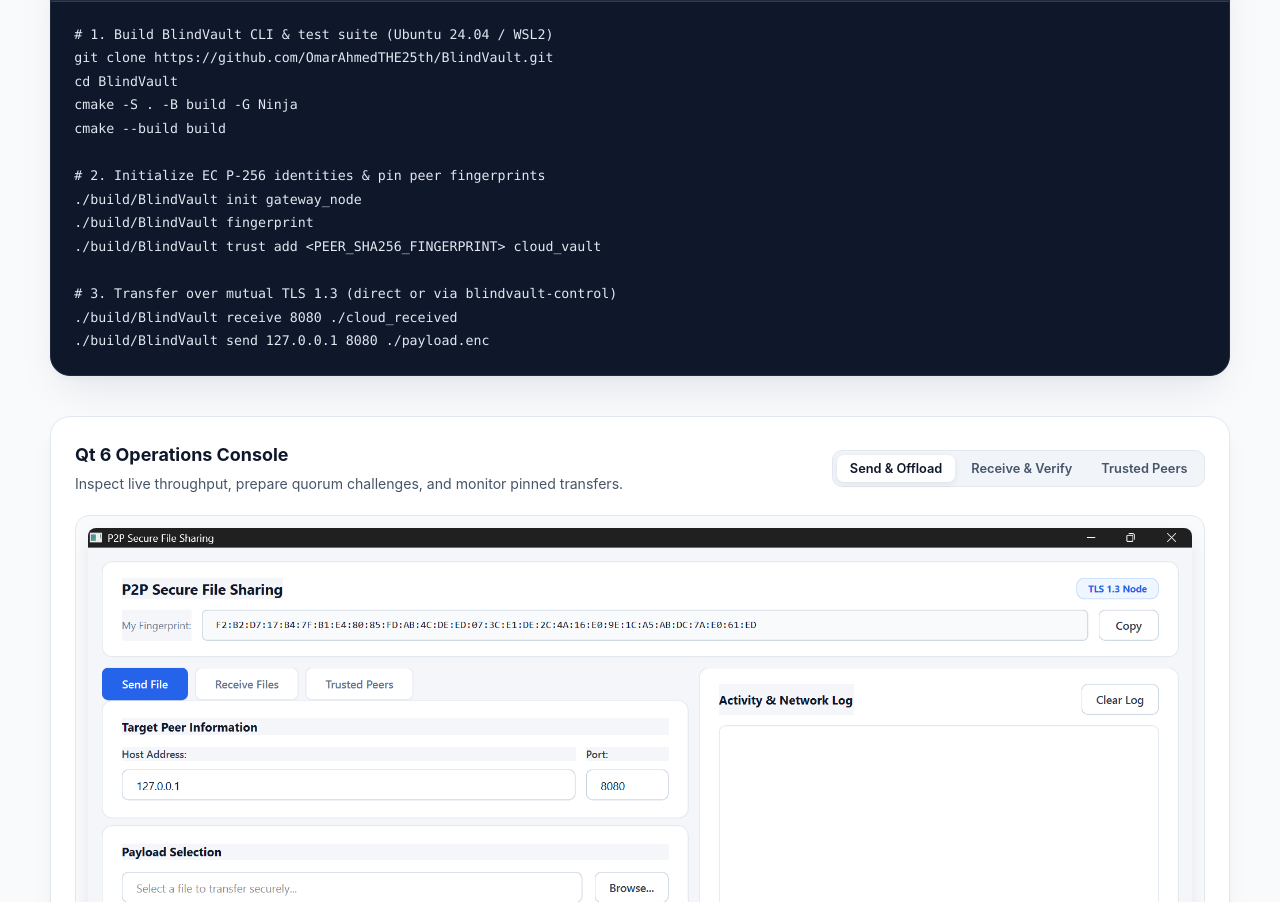
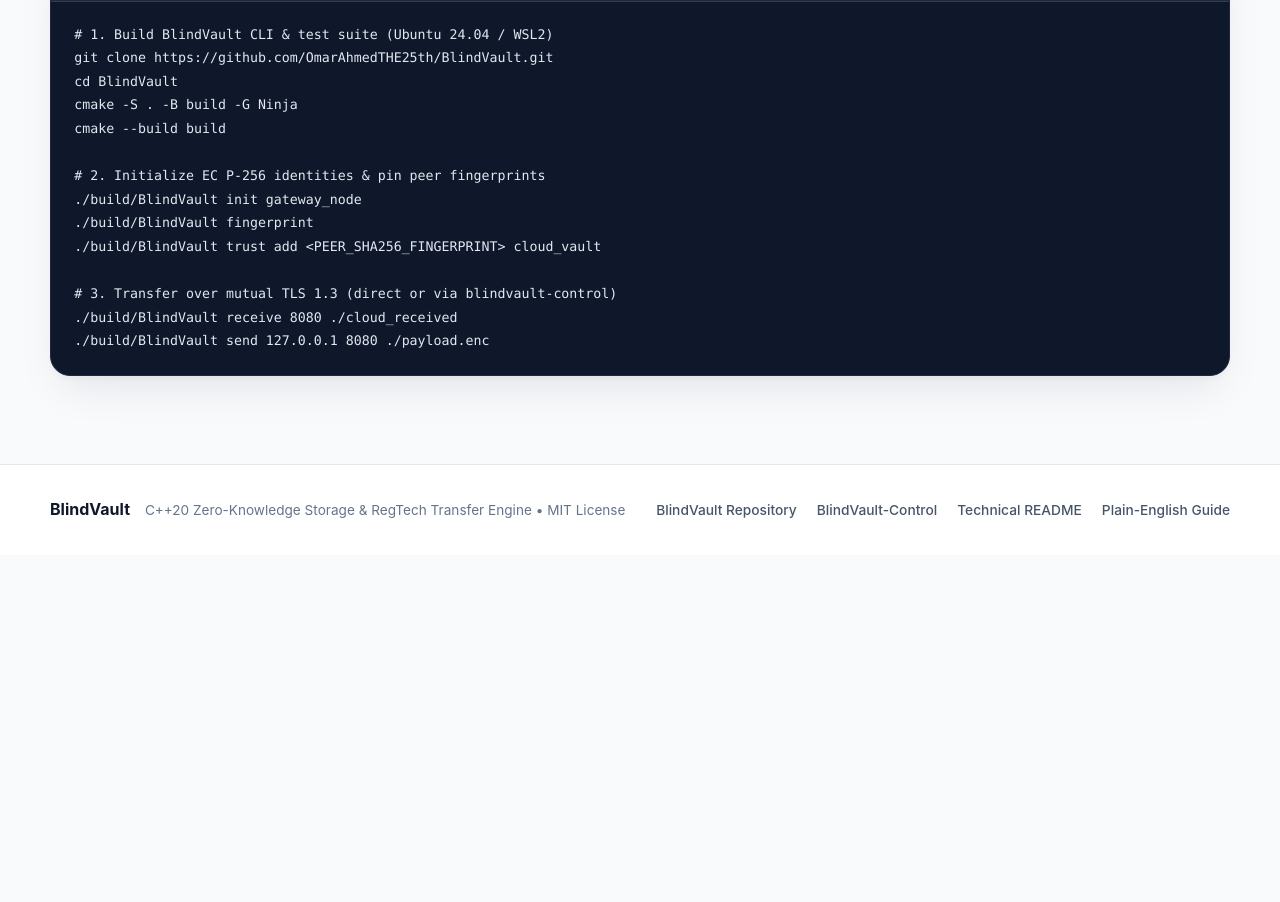
Before and after one commit to OmarAhmedTHE25th/BlindVault, a plain HTML site: page docs/index.html in a window 1280 px wide. Shown: the part 4190-5092 px from the top of the page. After the commit the page ends 4745 px from the top, so only its background shows below. Drawn offline with Linux system fonts and the light colour scheme.

Commit message:
docs: remove P2P File Sharing GUI screenshots from website

```diff
--- a/docs/app.js
+++ b/docs/app.js
@@ -222,23 +222,7 @@
     });
   }
 
-  // 6. Qt 6 GUI Screenshot Switcher
-  const guiPills = document.querySelectorAll(".gui-pill");
-  const guiImg = document.getElementById("gui-shot-img");
-  const guiCaption = document.getElementById("gui-shot-caption");
-  guiPills.forEach((pill) => {
-    pill.addEventListener("click", () => {
-      guiPills.forEach((p) => {
-        const active = p === pill;
-        p.classList.toggle("is-active", active);
-        p.setAttribute("aria-selected", String(active));
-      });
-      if (guiImg && pill.dataset.shot) guiImg.src = pill.dataset.shot;
-      if (guiCaption && pill.dataset.caption) guiCaption.textContent = pill.dataset.caption;
-    });
-  });
-
-  // 7. Smooth Scroll Reveal via IntersectionObserver
+  // 6. Smooth Scroll Reveal via IntersectionObserver
   const reveals = document.querySelectorAll(".reveal-on-scroll");
   if ("IntersectionObserver" in window) {
     const observer = new IntersectionObserver(
--- a/docs/index.html
+++ b/docs/index.html
@@ -559,7 +559,7 @@
             <p>Strict SHA-256 certificate fingerprint allowlisting plus a 3-tab desktop operations console (<code class="mono-inline">BlindVault_GUI</code>).</p>
             <div class="bento-micro">
               <span class="micro-pill pill-emerald">TLS 1.3 Pinned</span>
-              <a href="#gui-preview" class="micro-link">Preview GUI →</a>
+              <a href="#quickstart" class="micro-link">Build GUI →</a>
             </div>
           </article>
         </div>
@@ -772,7 +772,7 @@
       </div>
     </section>
 
-    <!-- 5. Clean Tabbed Quickstart & Qt 6 Console Preview -->
+    <!-- 5. Clean Tabbed Quickstart -->
     <section class="quickstart-section reveal-on-scroll" id="quickstart">
       <div class="container">
         <div class="section-intro">
@@ -855,31 +855,6 @@ cmake --build build-gui --target BlindVault_GUI
 ./build-gui/BlindVault_GUI</code></pre>
           </div>
         </div>
-
-        <!-- Qt 6 GUI Screenshot Showcase -->
-        <div class="gui-showcase" id="gui-preview">
-          <div class="gui-showcase-head">
-            <div>
-              <h3>Qt 6 Operations Console</h3>
-              <p>Inspect live throughput, prepare quorum challenges, and monitor pinned transfers.</p>
-            </div>
-            <div class="gui-shot-pills" role="tablist" aria-label="Desktop console screenshots">
-              <button type="button" class="gui-pill is-active" data-shot="./images/gui-send-file.png" data-caption="Bank Egress Gateway — Tokenization &amp; mTLS 1.3 Offload" role="tab" aria-selected="true">Send &amp; Offload</button>
-              <button type="button" class="gui-pill" data-shot="./images/gui-receive-files.png" data-caption="Cloud Vault Receiver — Encrypted Blob Staging &amp; Budgets" role="tab" aria-selected="false">Receive &amp; Verify</button>
-              <button type="button" class="gui-pill" data-shot="./images/gui-trusted-peers.png" data-caption="Node Identity &amp; Pinned SHA-256 Peer Trust Store" role="tab" aria-selected="false">Trusted Peers</button>
-            </div>
-          </div>
-
-          <figure class="gui-frame">
-            <img
-              id="gui-shot-img"
-              src="./images/gui-send-file.png"
-              alt="BlindVault Qt 6 Desktop Application screenshot"
-              loading="lazy"
-            />
-            <figcaption id="gui-shot-caption" class="mono">Bank Egress Gateway — Tokenization &amp; mTLS 1.3 Offload</figcaption>
-          </figure>
-        </div>
       </div>
     </section>
   </main>
--- a/docs/styles.css
+++ b/docs/styles.css
@@ -1449,88 +1449,6 @@ code {
   display: none;
 }
 
-/* Qt 6 GUI Showcase */
-.gui-showcase {
-  margin-top: 2.5rem;
-  background: var(--bg-card);
-  border: 1px solid var(--border-card);
-  border-radius: var(--radius-lg);
-  box-shadow: var(--shadow-card);
-  padding: 1.5rem;
-}
-
-.gui-showcase-head {
-  display: flex;
-  flex-wrap: wrap;
-  align-items: center;
-  justify-content: space-between;
-  gap: 1rem;
-  margin-bottom: 1.2rem;
-}
-
-.gui-showcase-head h3 {
-  margin: 0;
-  font-size: 1.12rem;
-  color: var(--text-heading);
-}
-
-.gui-showcase-head p {
-  margin: 0.2rem 0 0;
-  font-size: 0.88rem;
-}
-
-.gui-shot-pills {
-  display: inline-flex;
-  flex-wrap: wrap;
-  padding: 4px;
-  background: var(--bg-subtle);
-  border: 1px solid var(--border-card);
-  border-radius: 10px;
-  gap: 4px;
-}
-
-.gui-pill {
-  border: 0;
-  background: transparent;
-  color: var(--text-body);
-  font-family: var(--font-sans);
-  font-size: 0.8rem;
-  font-weight: 600;
-  padding: 0.4rem 0.78rem;
-  border-radius: 7px;
-  cursor: pointer;
-}
-
-.gui-pill.is-active {
-  background: var(--bg-card);
-  color: var(--text-heading);
-  box-shadow: 0 2px 6px rgba(15, 23, 42, 0.08);
-}
-
-.gui-frame {
-  margin: 0;
-  background: var(--bg-canvas);
-  border: 1px solid var(--border-card);
-  border-radius: var(--radius-md);
-  padding: 0.75rem;
-  text-align: center;
-}
-
-.gui-frame img {
-  max-width: 100%;
-  height: auto;
-  border-radius: 8px;
-  display: block;
-  margin-inline: auto;
-  box-shadow: 0 8px 24px -6px rgba(15, 23, 42, 0.14);
-}
-
-.gui-frame figcaption {
-  margin-top: 0.7rem;
-  font-size: 0.78rem;
-  color: var(--text-muted);
-}
-
 /* Footer */
 .site-footer {
   border-top: 1px solid var(--border-card);
```
